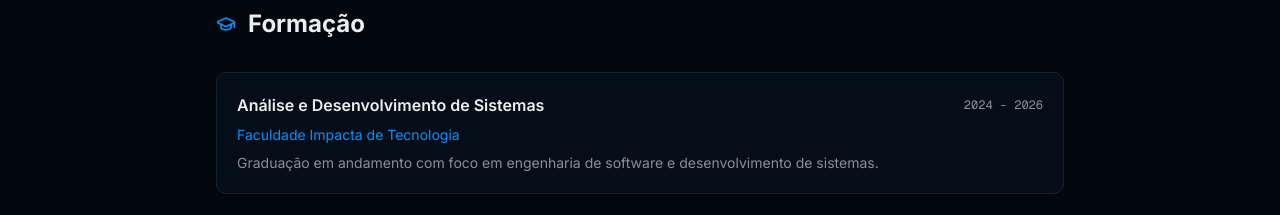
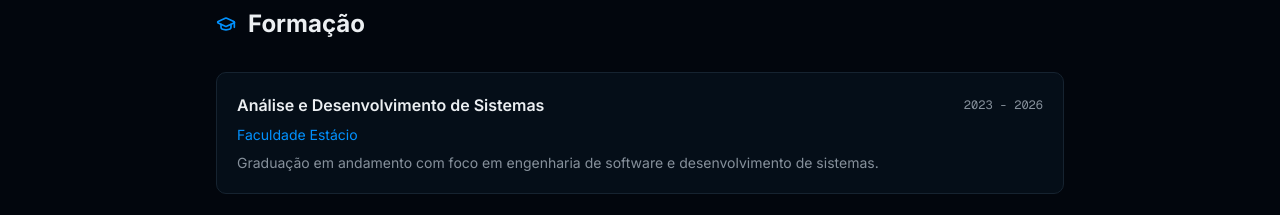
Before and after one commit to spardevv/portfolio, a Next.js app: page /sobre in a window 1280 px wide. Shown: the part 1560-1775 px from the top of the page. Built offline with nearby package versions, Linux system fonts and the light colour scheme.

Commit message:
feat: :sparkles: Add new archives

```diff
--- a/components/services-section.tsx
+++ b/components/home/services-section.tsx
@@ -1,9 +1,16 @@
-"use client"
+"use client";
 
-import { useLocale } from "@/lib/locale-context"
-import { content } from "@/lib/content"
-import { Smartphone, Globe, Figma, Server, Lightbulb, Wrench } from "lucide-react"
-import { motion } from "framer-motion"
+import { useLocale } from "@/lib/locale-context";
+import { content } from "@/lib/content";
+import {
+  Smartphone,
+  Globe,
+  Figma,
+  Server,
+  Lightbulb,
+  Wrench,
+} from "lucide-react";
+import { motion, easeOut } from "framer-motion";
 
 const iconMap = {
   smartphone: Smartphone,
@@ -12,7 +19,7 @@ const iconMap = {
   server: Server,
   lightbulb: Lightbulb,
   wrench: Wrench,
-}
+};
 
 const containerVariants = {
   hidden: { opacity: 0 },
@@ -23,16 +30,16 @@ const containerVariants = {
       delayChildren: 0.2,
     },
   },
-}
+};
 
 const titleVariants = {
   hidden: { opacity: 0, y: 30 },
   visible: {
     opacity: 1,
     y: 0,
-    transition: { duration: 0.6, ease: "easeOut" },
+    transition: { duration: 0.6, ease: easeOut },
   },
-}
+};
 
 const cardVariants = {
   hidden: { opacity: 0, y: 50, scale: 0.9 },
@@ -40,13 +47,13 @@ const cardVariants = {
     opacity: 1,
     y: 0,
     scale: 1,
-    transition: { duration: 0.5, ease: "easeOut" },
+    transition: { duration: 0.5, ease: easeOut },
   },
-}
+};
 
 export function ServicesSection() {
-  const { locale } = useLocale()
-  const t = content[locale].services
+  const { locale } = useLocale();
+  const t = content[locale].services;
 
   return (
     <motion.section
@@ -81,7 +88,7 @@ export function ServicesSection() {
           className="grid grid-cols-1 md:grid-cols-2 lg:grid-cols-3 gap-6"
         >
           {t.items.map((service, index) => {
-            const Icon = iconMap[service.icon as keyof typeof iconMap]
+            const Icon = iconMap[service.icon as keyof typeof iconMap];
             return (
               <motion.div
                 key={index}
@@ -94,14 +101,15 @@ export function ServicesSection() {
                 className="group relative bg-card border border-border rounded-2xl p-6 hover:border-primary/50 transition-colors cursor-pointer overflow-hidden"
               >
                 {/* Background glow effect on hover */}
-                <motion.div
-                  className="absolute inset-0 bg-gradient-to-br from-primary/5 via-transparent to-primary/5 opacity-0 group-hover:opacity-100 transition-opacity duration-500"
-                />
+                <motion.div className="absolute inset-0 bg-gradient-to-br from-primary/5 via-transparent to-primary/5 opacity-0 group-hover:opacity-100 transition-opacity duration-500" />
 
                 {/* Icon container with animation */}
                 <motion.div
                   className="relative w-14 h-14 rounded-xl bg-primary/10 flex items-center justify-center mb-5"
-                  whileHover={{ rotate: [0, -10, 10, 0], transition: { duration: 0.5 } }}
+                  whileHover={{
+                    rotate: [0, -10, 10, 0],
+                    transition: { duration: 0.5, ease: easeOut },
+                  }}
                 >
                   <Icon className="w-7 h-7 text-primary" />
                 </motion.div>
@@ -118,13 +126,13 @@ export function ServicesSection() {
                   className="absolute bottom-0 left-0 h-1 bg-primary"
                   initial={{ width: "0%" }}
                   whileHover={{ width: "100%" }}
-                  transition={{ duration: 0.3 }}
+                  transition={{ duration: 0.3, ease: easeOut }}
                 />
               </motion.div>
-            )
+            );
           })}
         </motion.div>
       </div>
     </motion.section>
-  )
+  );
 }
--- a/data/i18n.json
+++ b/data/i18n.json
@@ -73,8 +73,8 @@
           "items": [
             {
               "title": "Análise e Desenvolvimento de Sistemas",
-              "institution": "Faculdade Impacta de Tecnologia",
-              "period": "2024 - 2026",
+              "institution": "Faculdade Estácio",
+              "period": "2023 - 2026",
               "description": "Graduação em andamento com foco em engenharia de software e desenvolvimento de sistemas."
             }
           ]
@@ -289,8 +289,8 @@
           "items": [
             {
               "title": "Systems Analysis and Development",
-              "institution": "Faculdade Impacta de Tecnologia",
-              "period": "2024 - 2026",
+              "institution": "Faculdade Estácio",
+              "period": "2023 - 2026",
               "description": "Ongoing degree focused on software engineering and systems development."
             }
           ]
```
Also changed, not shown: app/page.tsx (+4 -4 lines), components/home/about-section.tsx (renamed from components/about-section.tsx), components/home/hero-section.tsx (renamed from components/hero-section.tsx), components/home/projects-section.tsx (renamed from components/projects-section.tsx), components/home/skills-section.tsx (renamed from components/skills-section.tsx).
